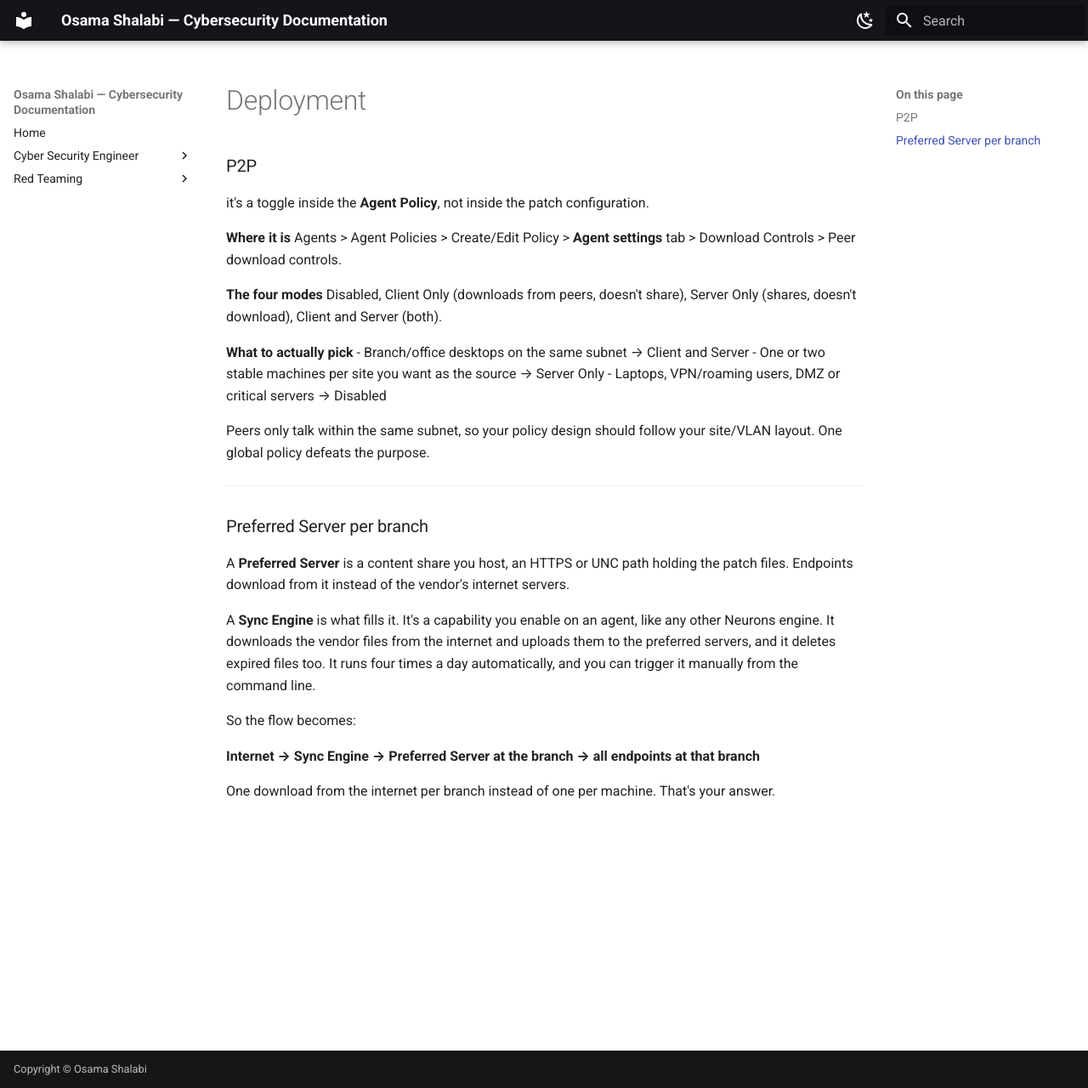
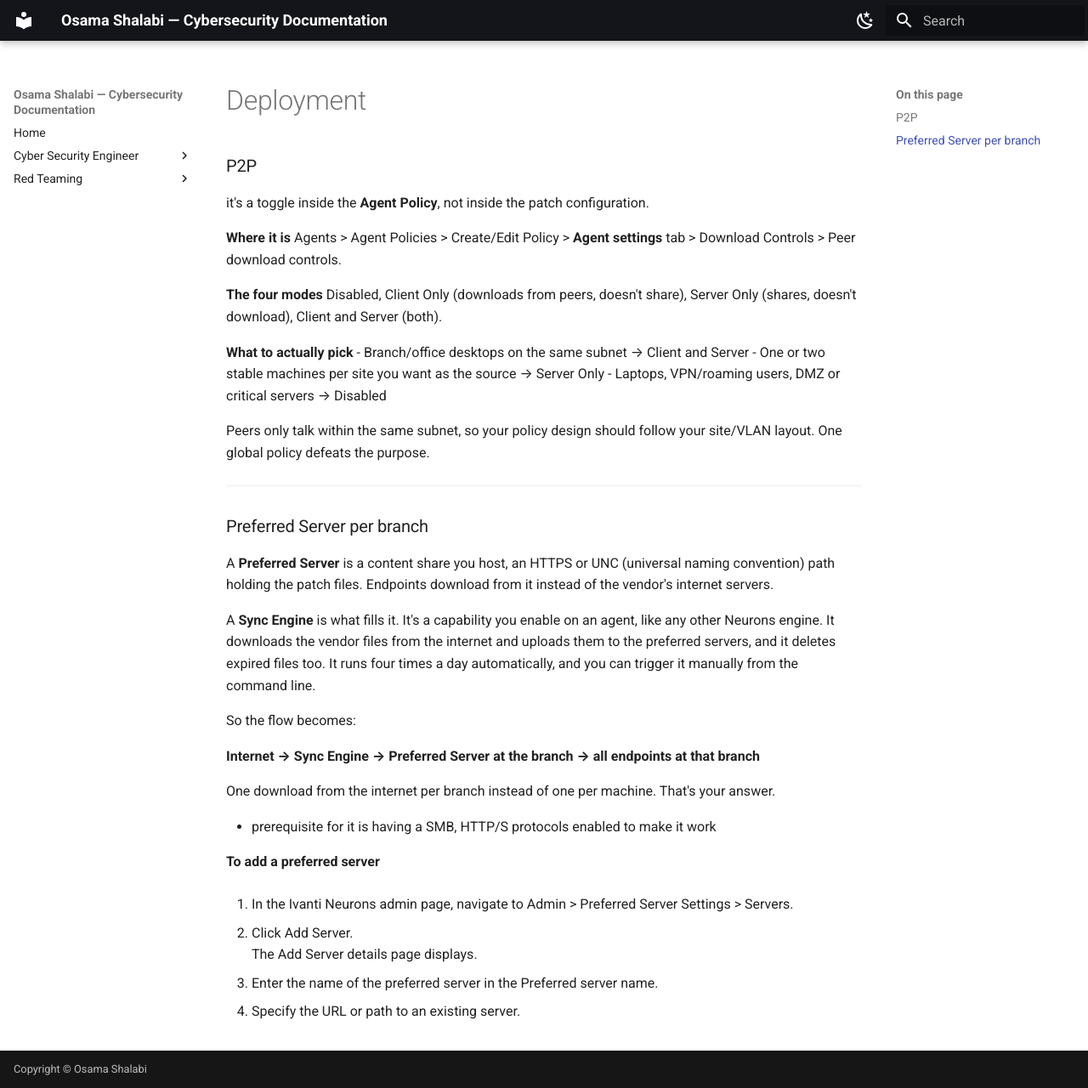
Before and after one commit to osamashalabi432-png/doc-osamashalabi, an MkDocs documentation site: the page built from docs/cyber-security-engineer/patch-management/ivanti/Deployment.md, in a window 1280 px wide and 1280 px high. Shown: the whole window at 85% size. Built offline with MkDocs 1.6.1 and Material for MkDocs 9.7.7, drawn with Linux system fonts in a browser that asks for light colours.

Commit message:
vault backup: 2026-09-13 09:28:09

```diff
--- a/docs/cyber-security-engineer/patch-management/ivanti/Deployment.md
+++ b/docs/cyber-security-engineer/patch-management/ivanti/Deployment.md
@@ -16,7 +16,7 @@ Peers only talk within the same subnet, so your policy design should follow your
 ---
 ### Preferred Server per branch
 
-A **Preferred Server** is a content share you host, an HTTPS or UNC path holding the patch files. Endpoints download from it instead of the vendor's internet servers.
+A **Preferred Server** is a content share you host, an HTTPS or UNC (universal naming convention) path holding the patch files. Endpoints download from it instead of the vendor's internet servers.
 
 A **Sync Engine** is what fills it. It's a capability you enable on an agent, like any other Neurons engine. It downloads the vendor files from the internet and uploads them to the preferred servers, and it deletes expired files too. It runs four times a day automatically, and you can trigger it manually from the command line.
 
@@ -25,3 +25,16 @@ So the flow becomes:
 **Internet → Sync Engine → Preferred Server at the branch → all endpoints at that branch**
 
 One download from the internet per branch instead of one per machine. That's your answer.
+
+- prerequisite for it is having a SMB, HTTP/S protocols enabled to make it work
+
+**To add a preferred server**
+
+1. In the Ivanti Neurons admin page, navigate to Admin > Preferred Server Settings > Servers.
+
+2. Click Add Server.
+    The Add Server details page displays.
+
+3. Enter the name of the preferred server in the Preferred server name.
+
+4. Specify the URL or path to an existing server.
```
Also changed, not shown: docs/cyber-security-engineer/patch-management/ivanti/cloud-platform.md (+1 -0 lines), docs/cyber-security-engineer/firewall/fortigate/Policies.md (added).
